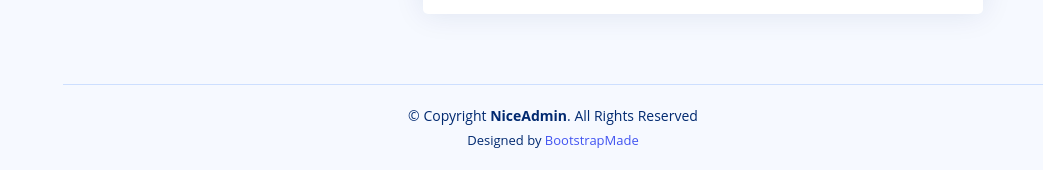
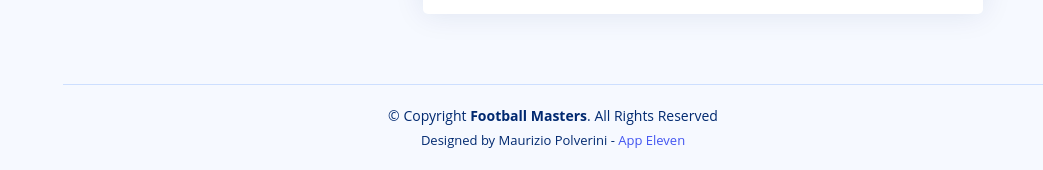
Before and after one commit to MauYellow/FootballMasters, a Flask app: page /termini_e_condizioni in a window 1280 px wide. Shown: the part 1669-1839 px from the top of the page, without its empty margins (237-1280 px from the left). Run offline with Flask 3, Linux system fonts and the light colour scheme; some libraries are stand-ins or nearby versions.

Commit message:
modifica

```diff
--- a/templates/termini_e_condizioni.html
+++ b/templates/termini_e_condizioni.html
@@ -5,7 +5,7 @@
   <meta charset="utf-8">
   <meta content="width=device-width, initial-scale=1.0" name="viewport">
 
-  <title>Dashboard - NiceAdmin Bootstrap Template</title>
+  <title>Dashboard</title>
   <meta content="" name="description">
   <meta content="" name="keywords">
 
@@ -490,14 +490,14 @@
   <!-- ======= Footer ======= -->
   <footer id="footer" class="footer">
     <div class="copyright">
-      &copy; Copyright <strong><span>NiceAdmin</span></strong>. All Rights Reserved
+      &copy; Copyright <strong><span>Football Masters</span></strong>. All Rights Reserved
     </div>
     <div class="credits">
       <!-- All the links in the footer should remain intact. -->
       <!-- You can delete the links only if you purchased the pro version. -->
       <!-- Licensing information: https://bootstrapmade.com/license/ -->
       <!-- Purchase the pro version with working PHP/AJAX contact form: https://bootstrapmade.com/nice-admin-bootstrap-admin-html-template/ -->
-      Designed by <a href="https://bootstrapmade.com/">BootstrapMade</a>
+      Designed by Maurizio Polverini - <a href="https://www.app-eleven.it/">App Eleven</a>
     </div>
   </footer><!-- End Footer -->
 
```
Also changed, not shown: email-passw.txt (deleted).
